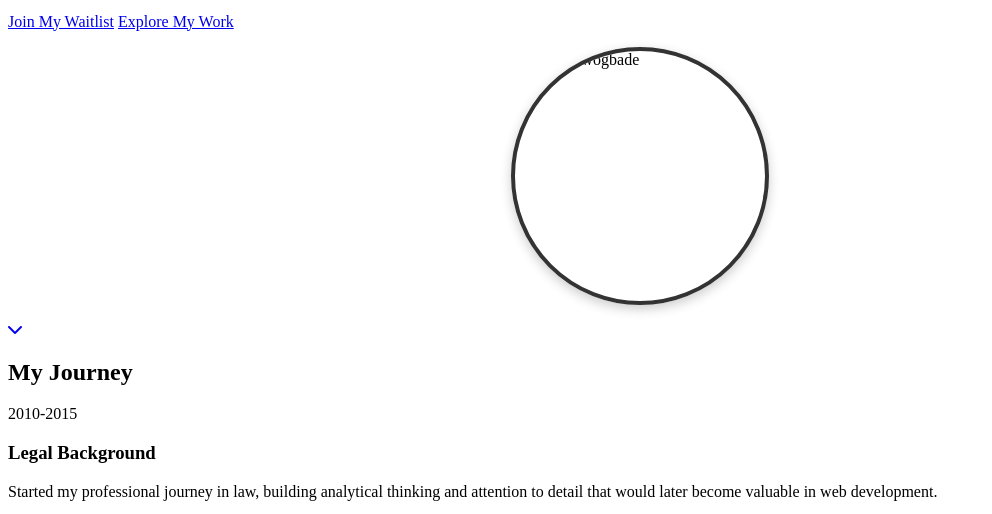
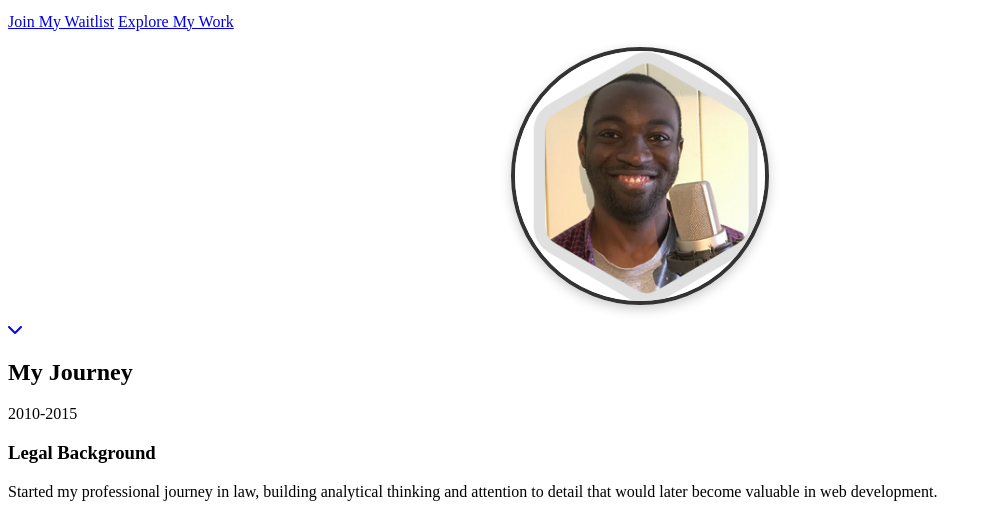
Before and after one commit to laoluah/Website-showcase, a plain HTML site: page index.html in a window 1280 px wide. Shown: the part 263-777 px from the top of the page, without its empty margins (0-992 px from the left). Drawn offline with Linux system fonts and the light colour scheme.

Commit message:
Update index.html

```diff
--- a/index.html
+++ b/index.html
@@ -42,7 +42,7 @@
                 </div>
             </div>
             <div class="hero-image fade-in delay-3">
-                <img src="voiceover-face.jpeg" alt="Laolu Awogbade" class="profile-image">
+                <img src="Voiceover_face.jpeg" alt="Laolu Awogbade" class="profile-image">
             </div>
         </div>
         <a href="#background" class="scroll-down">
```
